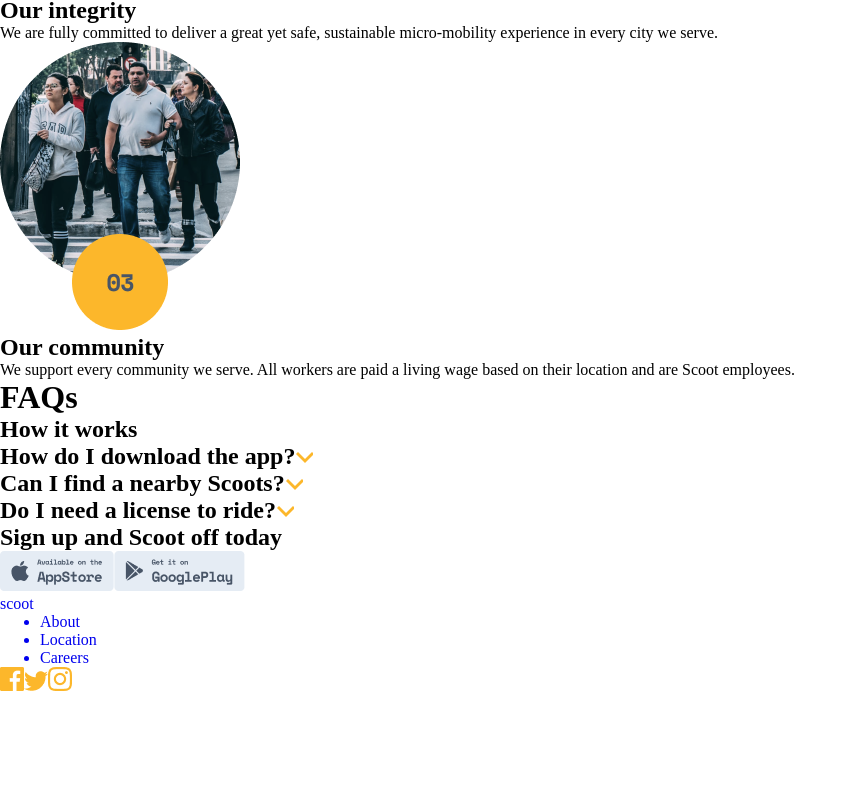
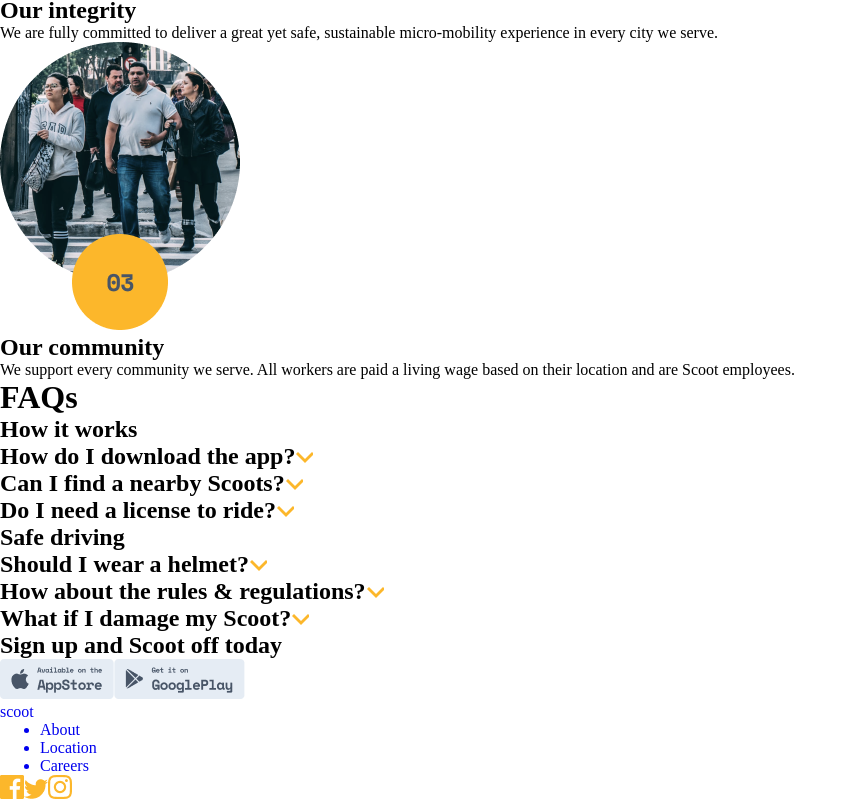
Before and after one commit to Avler/Scoot-multi-page-web, a React (Vite) app: page /About in a window 1280 px wide. Shown: the part 1462-2265 px from the top of the page, without its empty margins (0-854 px from the left). Before the commit the page ends 2157 px from the top, so only its background shows below. Built offline with nearby package versions, Linux system fonts and the light colour scheme; a web font is replaced by a local one.

Commit message:
start-07

```diff
--- a/src/Pages/About/SectionFaqs.tsx
+++ b/src/Pages/About/SectionFaqs.tsx
@@ -1,11 +1,20 @@
 import {useState} from "react"
 
+
 export default function SectionFaqs() {
-    const [faqQuestion , setFaqQuestion ] = useState(false)
+    const [faqQuestion , setFaqQuestion ] = useState("")
 
-    const openFaq = () => {
-        setFaqQuestion(x => !x)
+    const openFaq = (index:string) => {
+        if (faqQuestion === "") {
+            setFaqQuestion( index)
+        } else if (faqQuestion != index) {
+            setFaqQuestion(index)
+        } else {
+            setFaqQuestion("")
+        }
     }
+
+
 
     return(
         <div className="cont-section-faq">
@@ -16,31 +25,61 @@
                     <div className="section-faq-elm-question-elment">
                         <h2 className="section-faq-elm-question-elment-title">
                         How do I download the app?
-                          {faqQuestion? <img src="src\assets\images\About\faq-arrow-open.png" onClick={openFaq}/> : <img src="src\assets\images\About\faq-arrow-close.png" onClick={openFaq}/>}
+                          {faqQuestion === "question1"? <img src="src\assets\images\About\faq-arrow-open.png" onClick={() => openFaq("question1")} /> : <img src="src\assets\images\About\faq-arrow-close.png" onClick={() => openFaq("question1")}/>}
                         </h2>
-                       {faqQuestion ? <p className="section-faq-elm-question-elment-text">To download the Scoot app, you can search “Scoot” in both the App and Google Play stores. An even simpler way to do it would be to click the relevant link at the bottom of this page and you’ll be re-directed to the correct page.</p>: null}
+                       {faqQuestion === "question1" ? <p className="section-faq-elm-question-elment-text">To download the Scoot app, you can search “Scoot” in both the App and Google Play stores. An even simpler way to do it would be to click the relevant link at the bottom of this page and you’ll be re-directed to the correct page.</p>: null}
                     </div>
                 </div>
                 <div className="section-faq-elm-question">
                     <div className="section-faq-elm-question-elment">
                         <h2 className="section-faq-elm-question-elment-title">
                         Can I find a nearby Scoots?
-                        {faqQuestion? <img src="src\assets\images\About\faq-arrow-open.png" onClick={openFaq}/> : <img src="src\assets\images\About\faq-arrow-close.png" onClick={openFaq}/>}
+                        {faqQuestion === "question2"? <img src="src\assets\images\About\faq-arrow-open.png" onClick={() => openFaq("question2")}/> : <img src="src\assets\images\About\faq-arrow-close.png" onClick={() => openFaq("question2")}/>}
                         </h2>
-                       {faqQuestion ?<p className="section-faq-elm-question-elment-text">Lorem ipsum dolor sit amet consectetur adipisicing elit. Cupiditate porro tempore aliquam quaerat deleniti quia recusandae, accusantium, laboriosam voluptate sit quos dignissimos incidunt fugit amet, voluptatem animi a possimus aperiam!</p>: null}
+                       {faqQuestion === "question2"?<p className="section-faq-elm-question-elment-text">Lorem ipsum dolor sit amet consectetur adipisicing elit. Cupiditate porro tempore aliquam quaerat deleniti quia recusandae, accusantium, laboriosam voluptate sit quos dignissimos incidunt fugit amet, voluptatem animi a possimus aperiam!</p>: null}
                     </div>
                 </div>
                 <div className="section-faq-elm-question">
                     <div className="section-faq-elm-question-elment">
                         <h2 className="section-faq-elm-question-elment-title">
                         Do I need a license to ride?
-                        {faqQuestion? <img src="src\assets\images\About\faq-arrow-open.png" onClick={openFaq}/> : <img src="src\assets\images\About\faq-arrow-close.png" onClick={openFaq}/>}
+                        {faqQuestion === "question3"? <img src="src\assets\images\About\faq-arrow-open.png" onClick={() => openFaq("question3")}/> : <img src="src\assets\images\About\faq-arrow-close.png" onClick={() => openFaq("question3")}/>}
                         </h2>
-                        {faqQuestion ?<p className="section-faq-elm-question-elment-text">Lorem ipsum dolor sit amet consectetur adipisicing elit. Cupiditate porro tempore aliquam quaerat deleniti quia recusandae, accusantium, laboriosam voluptate sit quos dignissimos incidunt fugit amet, voluptatem animi a possimus aperiam!</p>: null}
+                        {faqQuestion === "question3"?<p className="section-faq-elm-question-elment-text">Lorem ipsum dolor sit amet consectetur adipisicing elit. Cupiditate porro tempore aliquam quaerat deleniti quia recusandae, accusantium, laboriosam voluptate sit quos dignissimos incidunt fugit amet, voluptatem animi a possimus aperiam!</p>: null}
                     </div>
                 </div>
             </div>
 
+            <div className="section-faq-elm">
+                <h2 className="section-faq-elm-title">Safe driving  </h2>
+                <div className="section-faq-elm-question">
+                    <div className="section-faq-elm-question-elment">
+                        <h2 className="section-faq-elm-question-elment-title">
+                        Should I wear a helmet?
+                          {faqQuestion === "question1"? <img src="src\assets\images\About\faq-arrow-open.png" onClick={() => openFaq("question1")} /> : <img src="src\assets\images\About\faq-arrow-close.png" onClick={() => openFaq("question1")}/>}
+                        </h2>
+                       {faqQuestion === "question1" ? <p className="section-faq-elm-question-elment-text">Yes, please do! All cities have different laws. But we strongly strongly strongly recommend always wearing a helmet regardless of the local laws. We like you and we want you to be as safe as possible while Scooting.</p>: null}
+                    </div>
+                </div>
+                <div className="section-faq-elm-question">
+                    <div className="section-faq-elm-question-elment">
+                        <h2 className="section-faq-elm-question-elment-title">
+                        How about the rules & regulations?
+                        {faqQuestion === "question2"? <img src="src\assets\images\About\faq-arrow-open.png" onClick={() => openFaq("question2")}/> : <img src="src\assets\images\About\faq-arrow-close.png" onClick={() => openFaq("question2")}/>}
+                        </h2>
+                       {faqQuestion === "question2"?<p className="section-faq-elm-question-elment-text">Lorem ipsum dolor sit amet consectetur adipisicing elit. Cupiditate porro tempore aliquam quaerat deleniti quia recusandae, accusantium, laboriosam voluptate sit quos dignissimos incidunt fugit amet, voluptatem animi a possimus aperiam!</p>: null}
+                    </div>
+                </div>
+                <div className="section-faq-elm-question">
+                    <div className="section-faq-elm-question-elment">
+                        <h2 className="section-faq-elm-question-elment-title">
+                        What if I damage my Scoot?
+                        {faqQuestion === "question3"? <img src="src\assets\images\About\faq-arrow-open.png" onClick={() => openFaq("question3")}/> : <img src="src\assets\images\About\faq-arrow-close.png" onClick={() => openFaq("question3")}/>}
+                        </h2>
+                        {faqQuestion === "question3"?<p className="section-faq-elm-question-elment-text">Lorem ipsum dolor sit amet consectetur adipisicing elit. Cupiditate porro tempore aliquam quaerat deleniti quia recusandae, accusantium, laboriosam voluptate sit quos dignissimos incidunt fugit amet, voluptatem animi a possimus aperiam!</p>: null}
+                    </div>
+                </div>
+            </div>
         </div>
     )
 }
```
